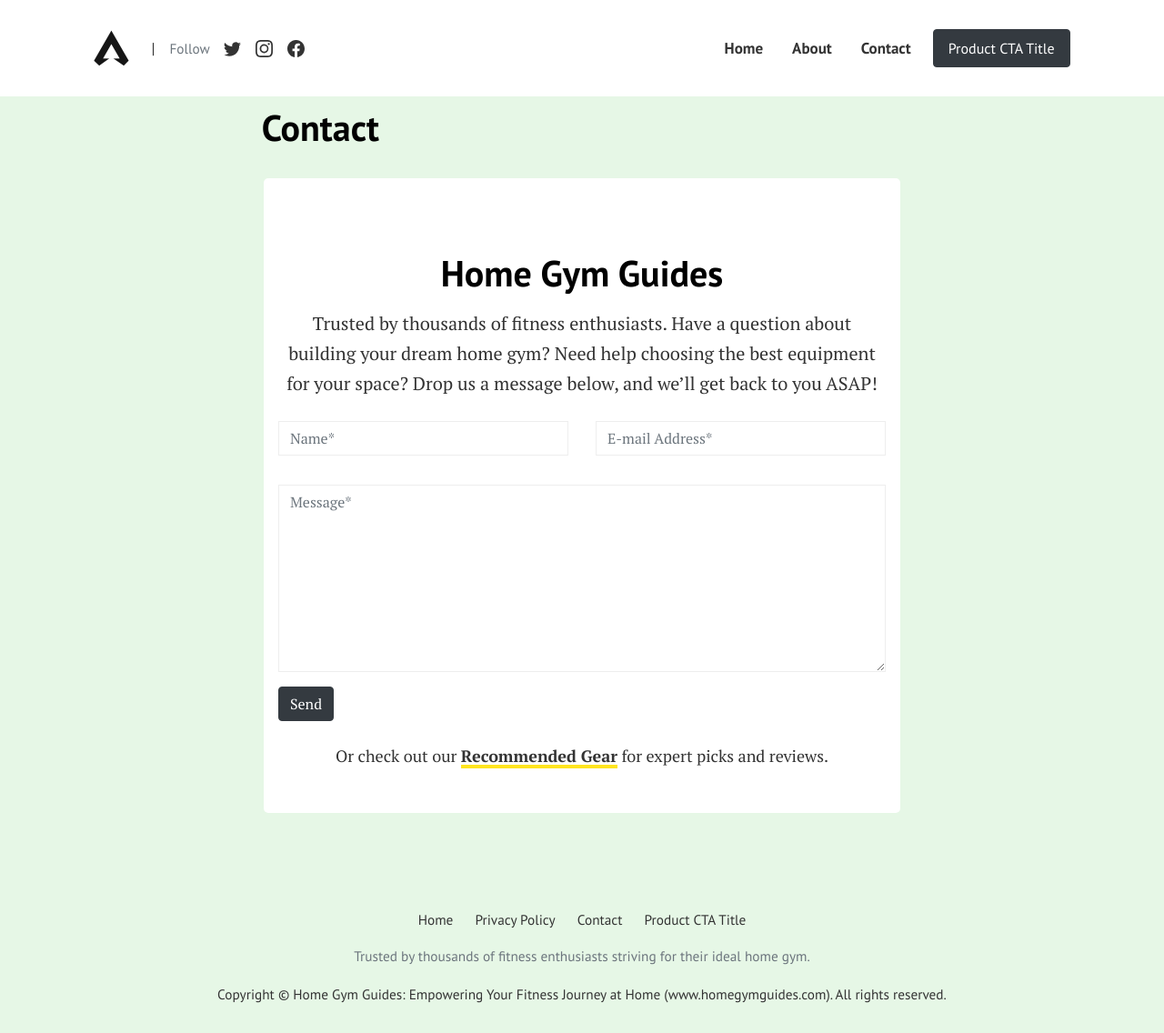
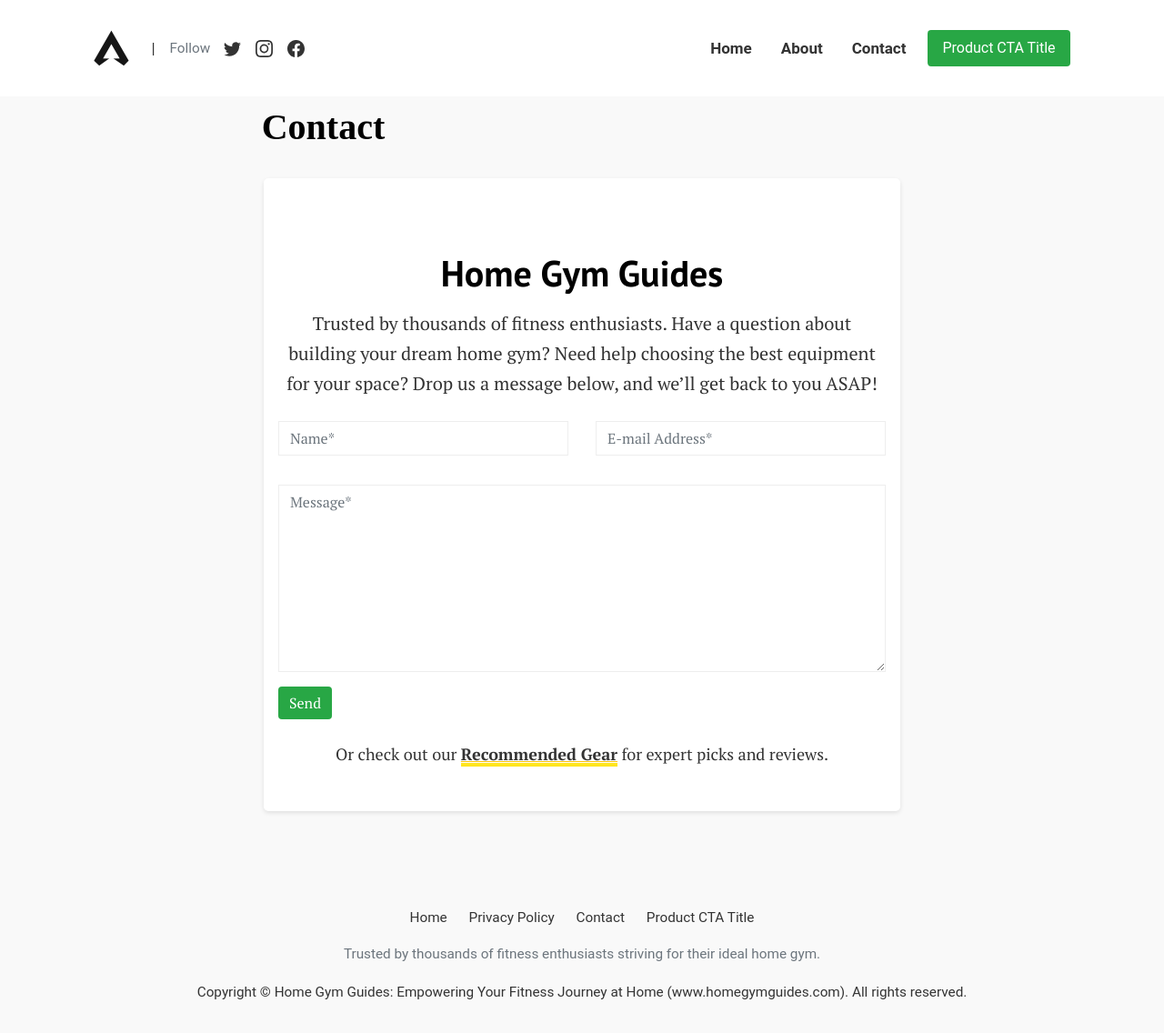
Before and after one commit to ThatMovieGuyOriginal/home-gym-guides, a Jekyll site: the page built from pages/contact.html, in a window 1280 px wide and 1136 px high. Shown: the whole window at 91% size. Built offline with Jekyll 4.4.1, drawn with Linux system fonts in a browser that asks for light colours.

Commit message:
Update contact.html

```diff
--- a/pages/contact.html
+++ b/pages/contact.html
@@ -7,21 +7,29 @@ comments: false
 
 <!-- Inline CSS for demonstration. Ideally, put this in a dedicated stylesheet -->
 <style>
-  /* Match the 404's background color for brand consistency */
+  /* Branded background and primary text color */
   body {
-    background-color: #E6F7E6;
+    background-color: #F9F9F9;
+    color: #333333;
+    font-family: 'Roboto', 'Open Sans', sans-serif;
   }
 
-  /* Container style for centering and spacing */
+  /* Headings use Playfair Display for a touch of elegance */
+  h1, h2, h3, h4, h5, h6 {
+    font-family: 'Playfair Display', serif;
+  }
+
+  /* Container style for centering and spacing, with a subtle shadow for depth */
   .contact-container {
     max-width: 700px;
     margin: 0 auto;
     padding: 2rem 1rem;
-    background-color: #fff; /* White background behind the form for clarity */
+    background-color: #fff;
     border-radius: 5px;
+    box-shadow: 0 2px 5px rgba(0, 0, 0, 0.1);
   }
 
-  /* Headings and text alignment to match the 404 page vibe */
+  /* Headings and text alignment for a consistent look */
   .contact-container h1 {
     text-align: center;
     margin-bottom: 1rem;
@@ -30,26 +38,33 @@ comments: false
     text-align: center;
   }
 
-  /* Subtle highlight for form labels and placeholders */
+  /* Subtle placeholder color for form inputs */
   .form-control::placeholder {
     color: #6c757d;
   }
 
-  /* CTA Link style (similar to 404 link) */
+  /* CTA Link style, using our CTA color and secondary accent for hover */
   .homepage-link {
     font-weight: bold;
-    color: #28a745;
-    text-decoration: none;
+    color: #28A745;
+    text-decoration: underline;
+    text-decoration-color: #FFC107;
+    transition: background-color 0.3s, color 0.3s;
   }
   .homepage-link:hover {
-    text-decoration: underline;
+    background-color: #FFC107;
     color: #218838;
   }
 
-  /* Optional analytics trigger on form submission */
-  /* You can remove this if you don’t need Google Analytics event tracking. */
-  form#contactForm {
-    /* no direct style needed here, but we’ll attach an onsubmit event */
+  /* Button styling using our branded CTA color */
+  .btn {
+    background-color: #28A745;
+    color: #fff;
+    border: none;
+    transition: background-color 0.3s;
+  }
+  .btn:hover {
+    background-color: #218838;
   }
 </style>
 
```
